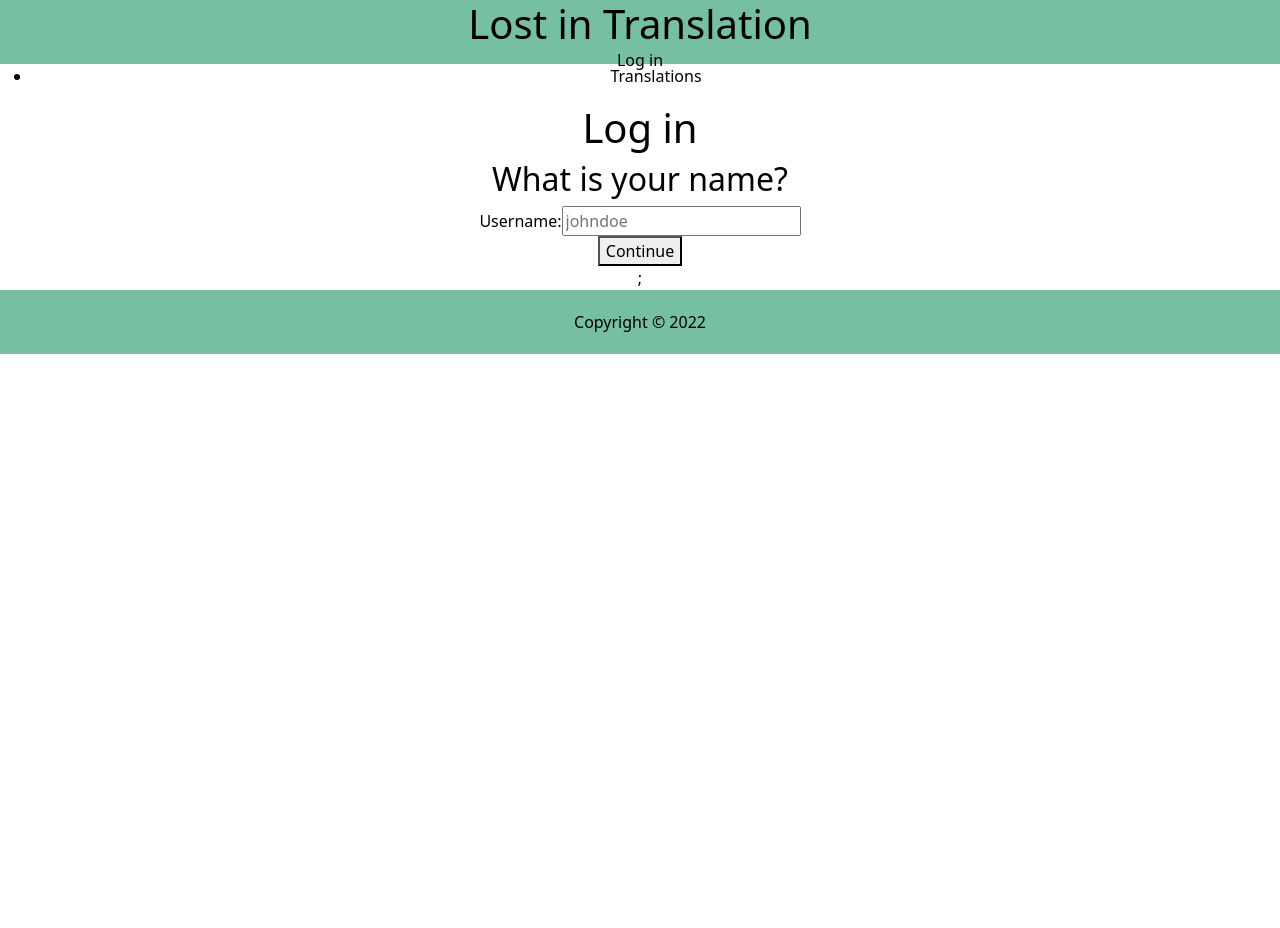
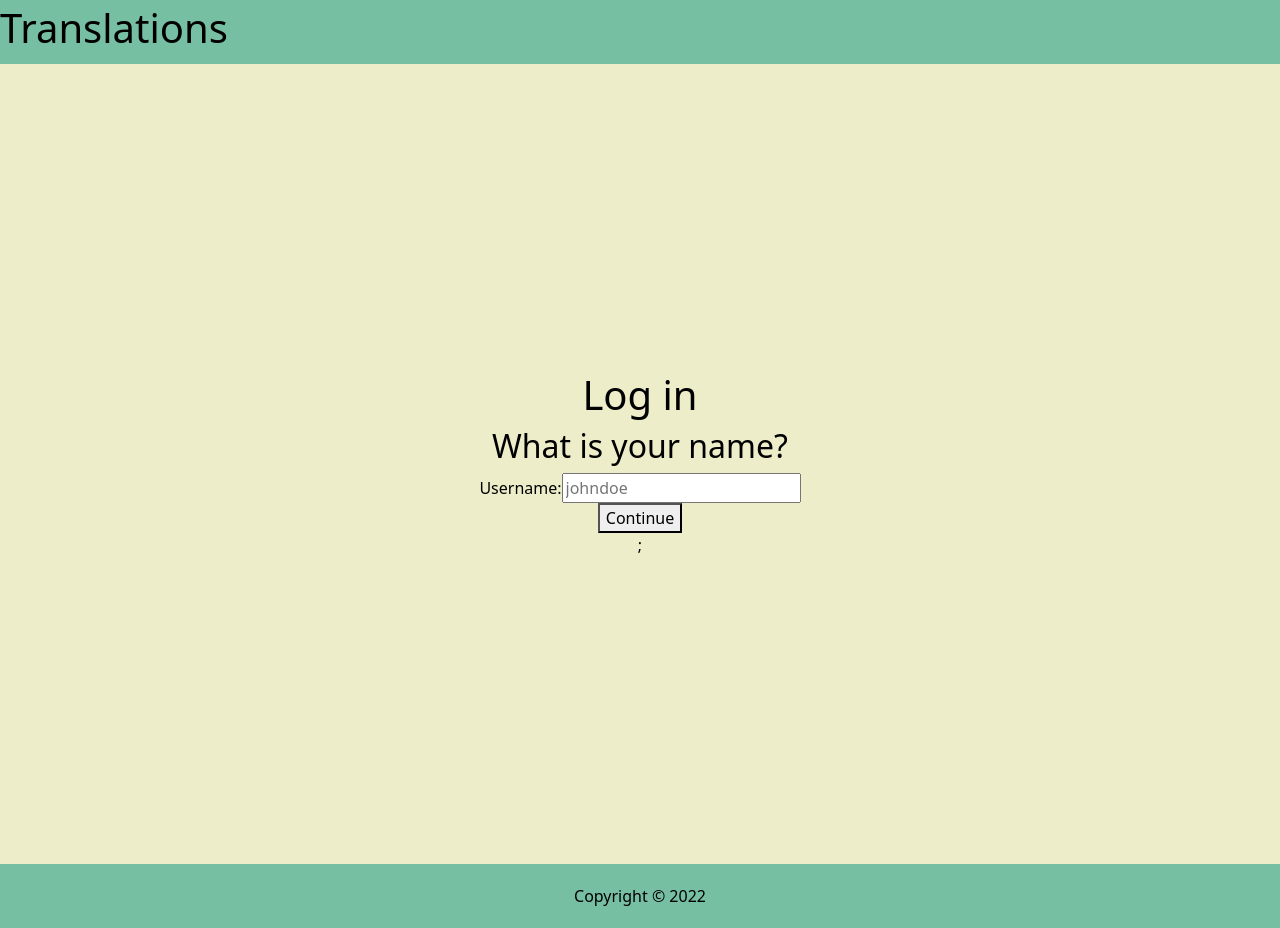
Before and after one commit to lonesgithub/assignment4, a React (Create React App) app: page / in a window 1280 px wide. Before the commit the page ends 800 px from the top, so only its background shows below. Built offline with nearby package versions, Linux system fonts and the light colour scheme; no server answers.

Commit message:
chore:added pagelayout

```diff
--- a/src/App.js
+++ b/src/App.js
@@ -14,7 +14,7 @@ function App() {
   return (
     <BrowserRouter>
       <div className="App">
-        <Header />
+        {/* <Header /> */}
         <Navbar />
         <Routes>
           <Route path="/" element={<StartupPage />} />
--- a/src/Components/Navbar/Navbar.jsx
+++ b/src/Components/Navbar/Navbar.jsx
@@ -5,9 +5,9 @@ const Navbar = () => {
   const { user } = useUser();
   return (
     <nav>
-      <ul>
-        <li>Translations</li>
-      </ul>
+      <header>
+        <h1>Translations</h1>
+      </header>
 
       {/* For logged in users only */}
       {user !== null && (
--- a/src/Pages/PageTemplate.jsx
+++ b/src/Pages/PageTemplate.jsx
@@ -24,7 +24,7 @@ const PageTemplate = (Component) => (props) => {
 
   return (
     <main className="container-fluid">
-      <p>fsjflks sfsfs fsf sdfsdfsfjf</p>
+      <Component {...props}> </Component>
     </main>
   );
 };
--- a/src/Pages/ProfilePage.jsx
+++ b/src/Pages/ProfilePage.jsx
@@ -33,4 +33,4 @@ const ProfilePage = () => {
   );
 };
 
-export default withAuth(ProfilePage);
+export default PageTemplate(withAuth(ProfilePage));
--- a/src/Pages/StartupPage.jsx
+++ b/src/Pages/StartupPage.jsx
@@ -9,4 +9,4 @@ const StartupPage = () => {
   );
 };
 
-export default StartupPage;
+export default PageTemplate(StartupPage);
--- a/src/Pages/TranslationPage.jsx
+++ b/src/Pages/TranslationPage.jsx
@@ -27,9 +27,6 @@ const TranslationPage = () => {
     storageSave(STORAGE_KEY_USER, updatedUser);
     //Update context state
     setUser(updatedUser); //updated is the whole user object here, which is updated with new translations
-
-    console.log("Error", error);
-    console.log("updated user", updatedUser);
   };
 
   return (
@@ -43,4 +40,4 @@ const TranslationPage = () => {
   );
 };
 
-export default withAuth(TranslationPage);
+export default PageTemplate(withAuth(TranslationPage));
--- a/src/style/App.css
+++ b/src/style/App.css
@@ -9,13 +9,18 @@
   pointer-events: none;
 }
 
-header {
+nav {
   display: flex;
-  flex-direction: column;
+  flex-direction: row;
   justify-content: space-between;
   align-items: center;
   background-color: #77bfa3ff;
   height: 4rem;
+}
+
+header {
+  display: flex;
+  flex-direction: row;
 }
 
 footer {
--- a/src/style/App.scss
+++ b/src/style/App.scss
@@ -15,13 +15,17 @@ $eton-blue-2: #77bfa3ff;
   pointer-events: none;
 }
 
-header {
+nav {
   display: flex;
-  flex-direction: column;
+  flex-direction: row;
   justify-content: space-between;
   align-items: center;
   background-color: $eton-blue-2;
   height: 4rem;
+}
+header {
+  display: flex;
+  flex-direction: row;
 }
 footer {
   display: flex;
```
Also changed, not shown: 1 other file (tests, documents, lock files or other folders).
